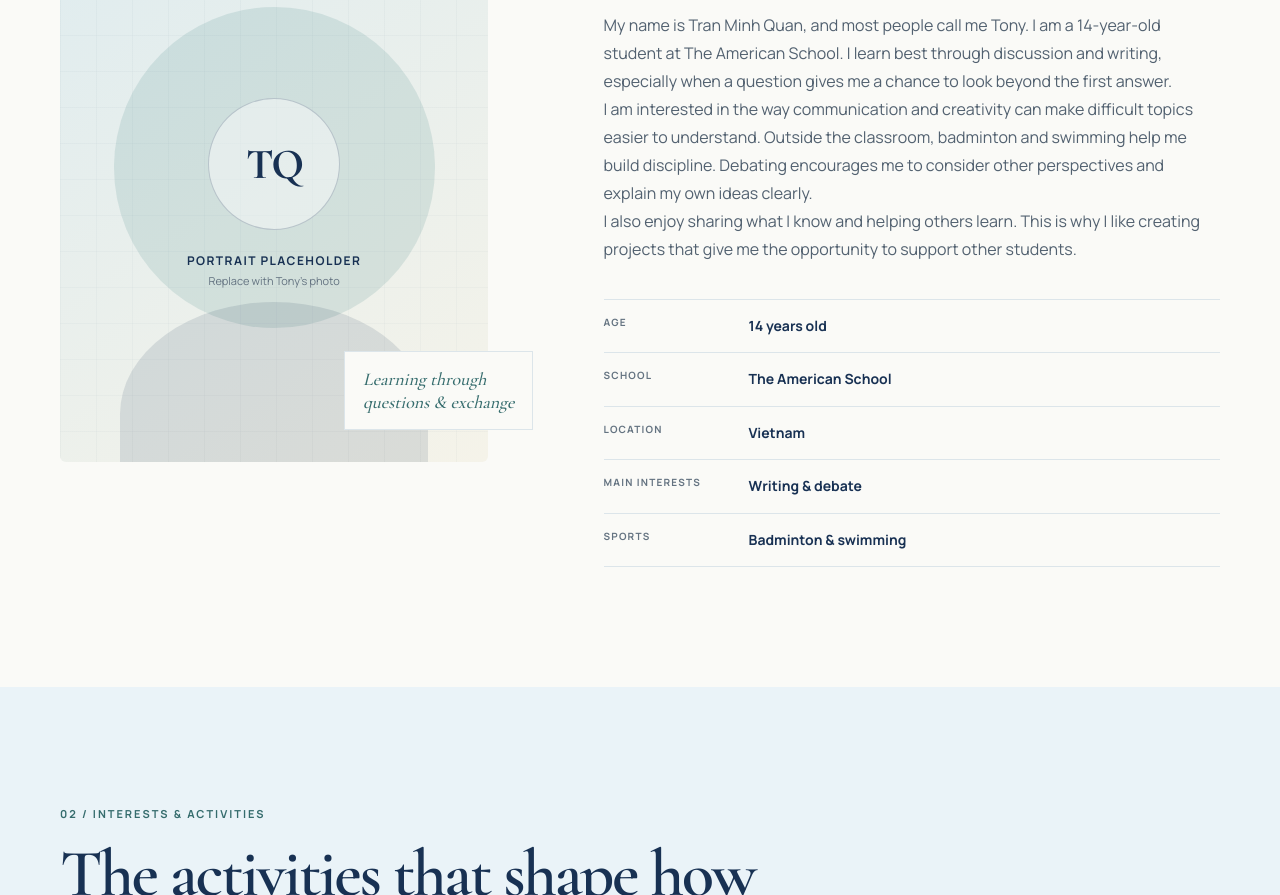
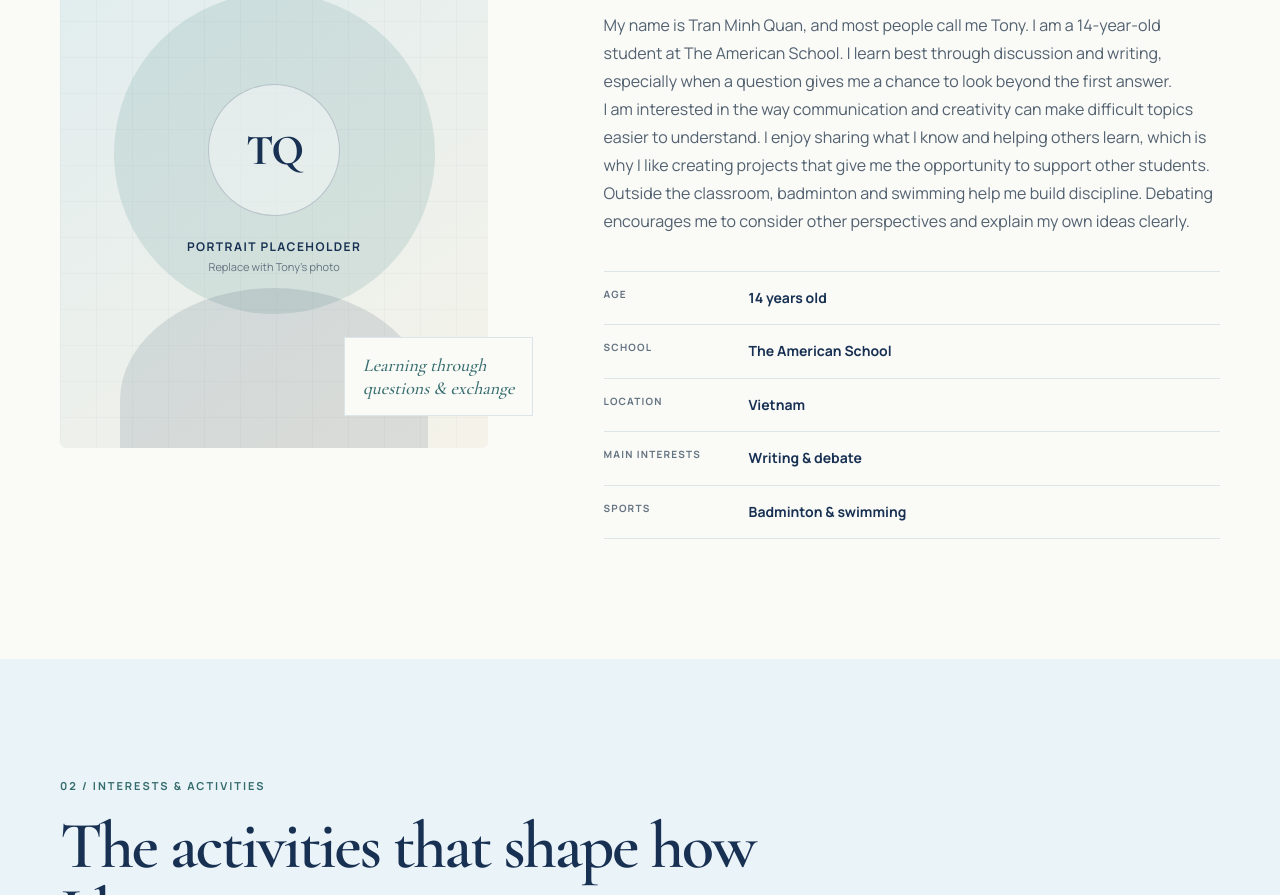
Before and after one commit to quanquanquan8080/Profolio, a Next.js app: page / in a window 1280 px wide. Shown: the part 1107-2002 px from the top of the page. Built offline with nearby package versions, Linux system fonts and the light colour scheme.

Commit message:
Integrate about paragraph

```diff
--- a/app/page.tsx
+++ b/app/page.tsx
@@ -356,10 +356,7 @@ function AboutSection() {
           My name is Tran Minh Quan, and most people call me Tony. I am a 14-year-old student at The American School. I learn best through discussion and writing, especially when a question gives me a chance to look beyond the first answer.
         </p>
         <p>
-          I am interested in the way communication and creativity can make difficult topics easier to understand. Outside the classroom, badminton and swimming help me build discipline. Debating encourages me to consider other perspectives and explain my own ideas clearly.
-        </p>
-        <p>
-          I also enjoy sharing what I know and helping others learn. This is why I like creating projects that give me the opportunity to support other students.
+          I am interested in the way communication and creativity can make difficult topics easier to understand. I enjoy sharing what I know and helping others learn, which is why I like creating projects that give me the opportunity to support other students. Outside the classroom, badminton and swimming help me build discipline. Debating encourages me to consider other perspectives and explain my own ideas clearly.
         </p>
         <dl className="fact-panel">
           {facts.map(([label, value]) => (
```
